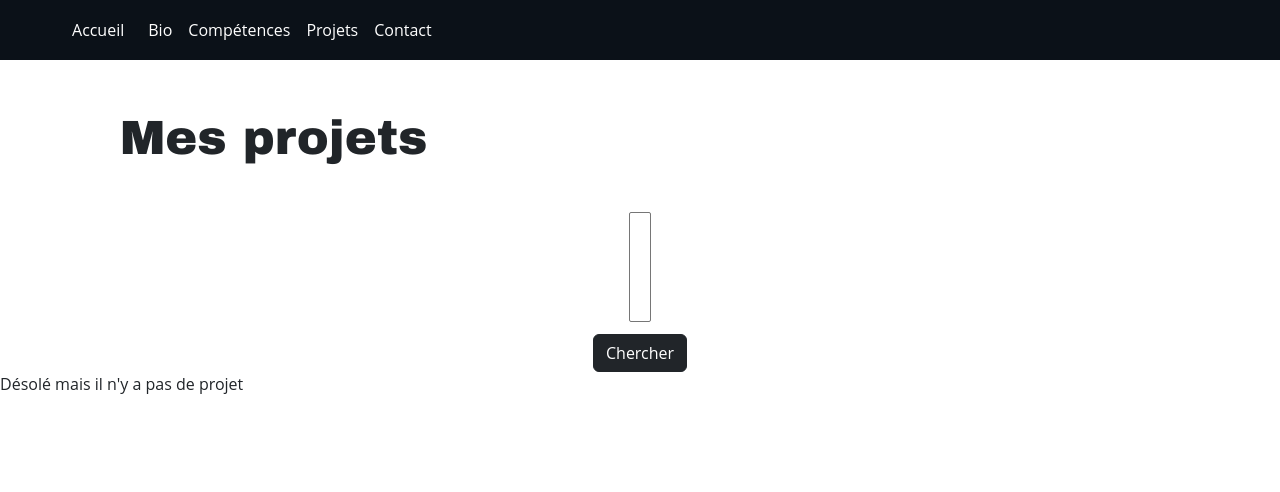
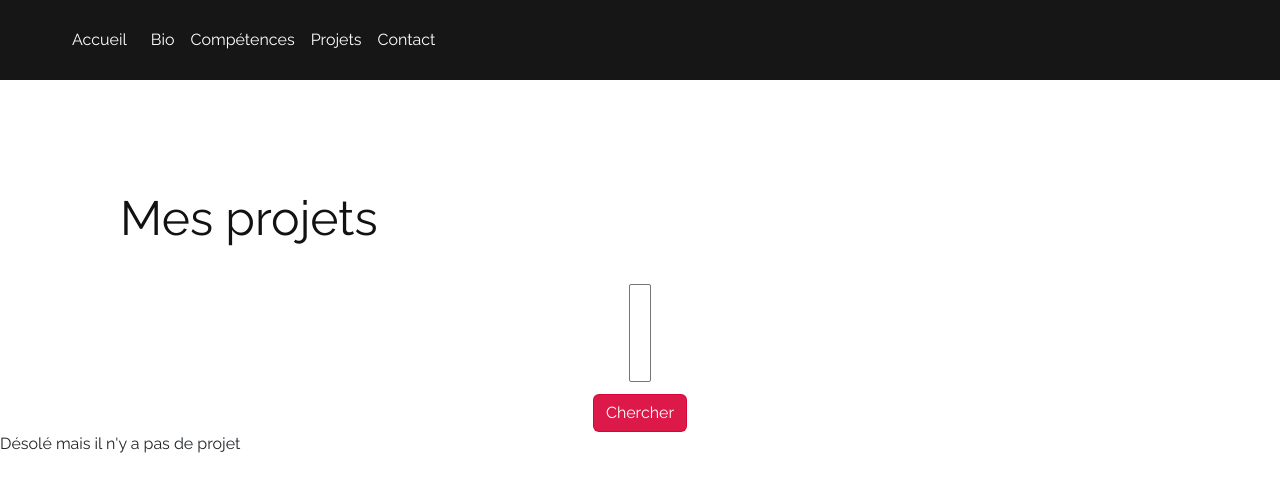
Before and after one commit to flodelage/Portfolio, a Django app: page /projects/ in a window 1280 px wide. Shown: the top 492 px of the page. Run offline with Django 3.2, Linux system fonts and the light colour scheme; data that the repository does not hold is empty; some libraries are stand-ins or nearby versions.

Commit message:
design rework

```diff
--- a/base/static/css/components/card-project.css
+++ b/base/static/css/components/card-project.css
@@ -13,7 +13,7 @@
     height: 210px;
     width: 360px;
     margin: 12px 0 16px 0;
-    border: solid 0.1px #040a11;
+    border: solid 0.1px #121212;
     border-radius: 4px;
 }
 
@@ -29,22 +29,20 @@
 
 .project-card-links a {
     text-decoration: none;
-    background-color: #040a11;
+    background-color: rgb(218, 0, 55, 0.9);
+    border: solid 1px rgb(218, 0, 55, 0.9);
     border-radius: 4px;
     color: white;
     padding: 16px;
     margin: 8px;
-    opacity: 0.9;
     transition: 0.7s;
+}
+
+.project-card-links a:hover {
+    color: rgb(218, 0, 55, 0.9);
+    background-color: white;
 }
 
 .project-card-links #project-url {
     padding: 16px 21px;
 }
-
-.project-card-links a:hover {
-    color: #040a11;
-    background-color: white;
-    border: solid 1px #040a11;
-    opacity: 0.9;
-}
--- a/base/static/css/components/navbar.css
+++ b/base/static/css/components/navbar.css
@@ -1,8 +1,9 @@
 
 .navbar {
-    background-color: #040a11 !important;
-    opacity: 0.97;
+    background-color: #121212 !important;
     padding: 10px 60px;
+    height: 10vh;
+    opacity: 0.98;
 }
 
 nav ul li a, .navbar-brand {
--- a/base/static/css/default.css
+++ b/base/static/css/default.css
@@ -2,12 +2,8 @@
 * {
     margin: 0;
     padding: 0;
-    font-family: "Open Sans",sans-serif;
+    font-family: 'Raleway', sans-serif;
     font-size: 16px;
-}
-
-h1, h2 {
-    font-family: 'Archivo Black', sans-serif;
 }
 
 html {
--- a/base/static/css/projects.css
+++ b/base/static/css/projects.css
@@ -2,6 +2,8 @@
 #projects-title {
     padding: 110px 120px 12px 120px;
     font-size: 3rem;
+    color: #121212;
+    margin: 0;
 }
 
 #form-tags {
@@ -13,6 +15,18 @@
 #form-tags select {
     padding: 8px 10px;
     margin-bottom: 12px;
+    color: #121212;
+}
+
+#form-tags input {
+    background-color: rgb(218, 0, 55, 0.9) !important;
+    border: solid 1px rgb(218, 0, 55, 0.9) !important;
+    transition: 0.7s !important;
+}
+
+#form-tags input:hover {
+    background-color: white !important;
+    color: rgb(218, 0, 55, 0.9) !important;
 }
 
 .projects {
--- a/base/templates/base/components/navbar.html
+++ b/base/templates/base/components/navbar.html
@@ -1,7 +1,7 @@
 
 {% load custom_tags %}
 
-<nav class="navbar fixed-top navbar-expand-lg .navbar-dark bg-dark">
+<nav class="navbar sticky-top navbar-expand-lg .navbar-dark bg-dark">
     <div class="container-fluid">
         <a class="navbar-brand" href="{% url 'home' %}">Accueil</a>
         <button class="navbar-toggler" type="button" data-bs-toggle="collapse" data-bs-target="#navbarSupportedContent" aria-controls="navbarSupportedContent" aria-expanded="false" aria-label="Toggle navigation">
--- a/base/templates/base/main.html
+++ b/base/templates/base/main.html
@@ -16,7 +16,9 @@
         <!-- Google fonts-->
         <link rel="preconnect" href="https://fonts.googleapis.com">
         <link rel="preconnect" href="https://fonts.gstatic.com" crossorigin>
-        <link href="https://fonts.googleapis.com/css2?family=Archivo+Black&display=swap" rel="stylesheet">
+        <link href="https://fonts.googleapis.com/css2?family=Oswald&family=Roboto:ital,wght@0,300;1,300&display=swap" rel="stylesheet">
+        <link href="https://fonts.googleapis.com/css2?family=Anton&display=swap" rel="stylesheet">
+        <link href="https://fonts.googleapis.com/css2?family=Raleway&display=swap" rel="stylesheet">
         <!-- Bootstrap css -->
         <link href="https://cdn.jsdelivr.net/npm/bootstrap@5.2.0-beta1/dist/css/bootstrap.min.css" rel="stylesheet" integrity="sha384-0evHe/X+R7YkIZDRvuzKMRqM+OrBnVFBL6DOitfPri4tjfHxaWutUpFmBp4vmVor" crossorigin="anonymous">
         <!-- css -->
```
Also changed, not shown: base/static/css/components/banner.css (+24 -14 lines), base/static/css/home.css (+13 -12 lines), base/templates/base/components/banner.html (+4 -3 lines), base/templates/base/home.html (+7 -6 lines), base/static/images/banner.png (added), base/static/images/photo_cv_detouree.png, base/static/images/photo_cv_detouree_09FDNj9.png (deleted).
